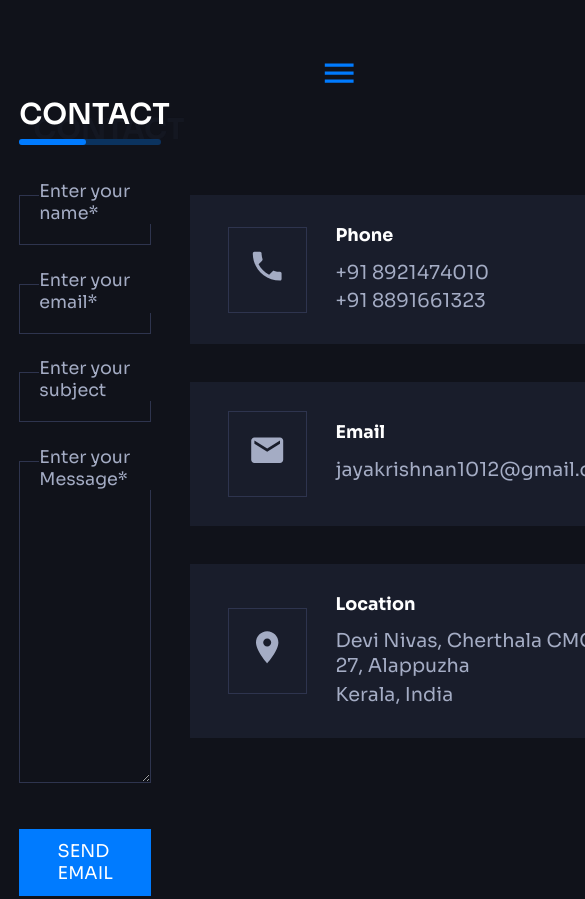
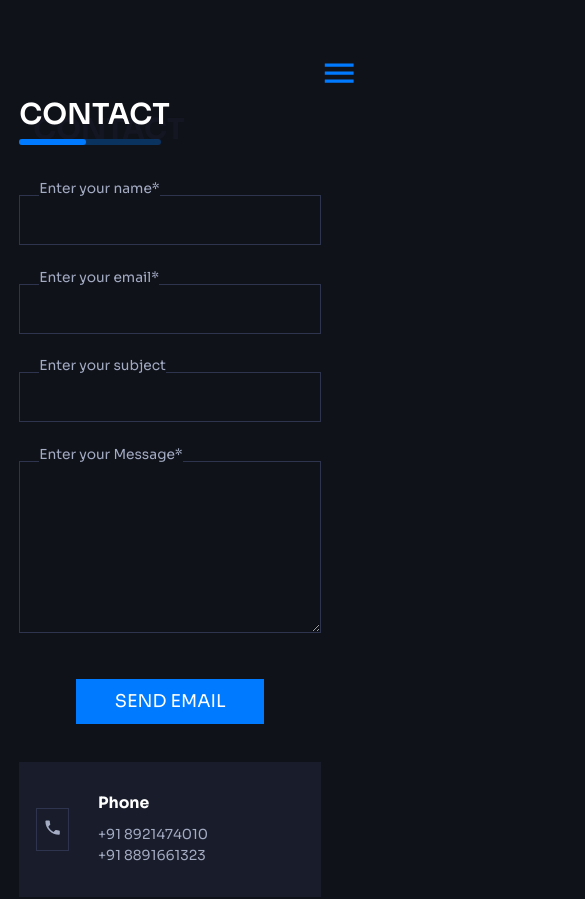
Before and after one commit to JayakrishnanMurali/portfolio-v1, a React (Create React App) app: page /contact in a window 390 px wide. Shown: the top 899 px of the page, 585 px wide, since content can reach past the window. Built offline with nearby package versions, Linux system fonts and the light colour scheme.

Commit message:
UI Complete - Responsive

```diff
--- a/src/Components/Button.js
+++ b/src/Components/Button.js
@@ -24,17 +24,15 @@ const ButtonStyled = styled.button`
   color: var(--white-color);
   transition: all 0.4s ease-in-out;
   cursor: pointer;
-  @media screen and (max-width: 700px) {
-    margin-bottom: 0.5rem;
-    margin-top: 1rem;
-  }
   @media screen and (max-width: 960px) {
     margin-bottom: 0.5rem;
     margin-top: 1rem;
   }
+  @media screen and (max-width: 700px) {
+    display: none;
+  }
   @media screen and (max-width: 540px) {
-    padding: 0.4rem 1rem;
-    font-size: 1rem;
+    display: none;
   }
   &:active,
   &:focus {
--- a/src/Components/ContactItem.js
+++ b/src/Components/ContactItem.js
@@ -23,6 +23,11 @@ const ContactItemSTyled = styled.div`
   align-items: center;
   margin-top: 2rem;
 
+  @media screen and (max-width: 540px) {
+    height: 7rem;
+    padding: 0.9rem;
+  }
+
   .left-content {
     padding: 1rem;
     border: 1px solid var(--border-color);
@@ -30,8 +35,17 @@ const ContactItemSTyled = styled.div`
     align-items: center;
     justify-content: center;
     margin-right: 1.5rem;
+
+    @media screen and (max-width: 540px) {
+      padding: 0.3rem;
+    }
+
     svg {
       font-size: 2rem;
+      @media screen and (max-width: 540px) {
+        font-size: 1rem;
+        padding: 0;
+      }
     }
   }
   .right-content {
@@ -39,10 +53,16 @@ const ContactItemSTyled = styled.div`
       color: var(--white-color);
       font-size: 0.918rem;
       padding-bottom: 0.6rem;
+      @media screen and (max-width: 540px) {
+        font-size: 0.818rem;
+      }
     }
     p {
       font-size: 1rem;
       padding: 0.1rem 0;
+      @media screen and (max-width: 540px) {
+        font-size: 0.718rem;
+      }
     }
   }
 `;
--- a/src/Components/Navigation.js
+++ b/src/Components/Navigation.js
@@ -21,6 +21,8 @@ function Navigation() {
       setChecked(true);
     }
   };
+
+  const closeNavBar = () => {};
 
   return (
     <NavigationStyled>
--- a/src/Components/Skills.js
+++ b/src/Components/Skills.js
@@ -1,6 +1,6 @@
 import React from "react";
 import styled from "styled-components";
-import { MainLayout, InnerLayout } from "../styles/Layouts";
+import { InnerLayout } from "../styles/Layouts";
 import Title from "../Components/Title";
 
 function Skills() {
--- a/src/Pages/ContactPage.js
+++ b/src/Pages/ContactPage.js
@@ -18,7 +18,7 @@ function ContactPage() {
       <Title title={"Contact"} span={"Contact"} />
       <ContactPageStyled>
         <InnerLayout className={"contact-section"}>
-          <div className="left-content">
+          <div className="lefts-content">
             <form className="form">
               <div className="form-field">
                 <label htmlFor="name">Enter your name*</label>
@@ -41,12 +41,12 @@ function ContactPage() {
                   rows="10"
                 ></textarea>
               </div>
-              <div className="form-field">
+              <div className="form-field center-button">
                 <PrimaryButton title={"SEND EMAIL"} />
               </div>
             </form>
           </div>
-          <div className="right-content">
+          <div className="rights-content">
             <ContactItem
               icon={phone}
               title={"Phone"}
@@ -76,13 +76,43 @@ const ContactPageStyled = styled.section`
     display: grid;
     grid-template-columns: repeat(2, 1fr);
     grid-column-gap: 2rem;
-
-    .right-content {
+    .lefts-content {
+      @media screen and (max-width: 540px) {
+        width: 100%;
+      }
+    }
+    @media screen and (max-width: 540px) {
+      width: 70%;
+      grid-template-columns: repeat(1, 1fr);
+    }
+    @media screen and (max-width: 700px) {
+      grid-template-columns: repeat(1, 1fr);
+    }
+    @media screen and (max-width: 960px) {
+      grid-template-columns: repeat(1, 1fr);
+    }
+    .rights-content {
       display: flex;
       flex-direction: column;
+
+      @media screen and (max-width: 540px) {
+        width: 100%;
+      }
     }
     .form {
       width: 100%;
+      @media screen and (max-width: 540px) {
+        width: 100%;
+      }
+      .center-button {
+        @media screen and (max-width: 700px) {
+          text-align: center;
+        }
+        @media screen and (max-width: 960px) {
+          text-align: center;
+        }
+      }
+
       .form-field {
         margin-top: 2rem;
         width: 100%;
@@ -95,7 +125,9 @@ const ContactPageStyled = styled.section`
           font-size: 0.918rem;
           display: inline-block;
           background-color: var(--background-dark-color);
-          padding: inherit.4rem 0.5rem;
+          @media screen and (max-width: 540px) {
+            font-size: 0.718rem;
+          }
         }
         input {
           border: 1px solid var(--border-color);
@@ -113,6 +145,9 @@ const ContactPageStyled = styled.section`
           color: inherit;
           width: 100%;
           padding: 0.8rem 1rem;
+          @media screen and (max-width: 540px) {
+            height: 9rem;
+          }
         }
       }
     }
--- a/src/Pages/OtherWorks.js
+++ b/src/Pages/OtherWorks.js
@@ -48,6 +48,15 @@ const OtherWorksStyled = styled.div`
     grid-column-gap: 2rem;
     grid-row-gap: 2rem;
 
+    @media screen and (max-width: 540px) {
+      grid-template-columns: repeat(1, 1fr);
+      margin: 2rem 0;
+    }
+
+    @media screen and (max-width: 700px) {
+      grid-template-columns: repeat(1, 1fr);
+      margin: 2rem 0;
+    }
     .post-item {
       background-color: var(--background-dark-grey);
     }
@@ -69,6 +78,10 @@ const OtherWorksStyled = styled.div`
         object-fit: cover;
         transition: all 0.4s ease-in-out;
         filter: grayscale(1);
+
+        @media screen and (max-width: 540px) {
+          height: 15rem;
+        }
 
         &:hover {
           cursor: pointer;
```
